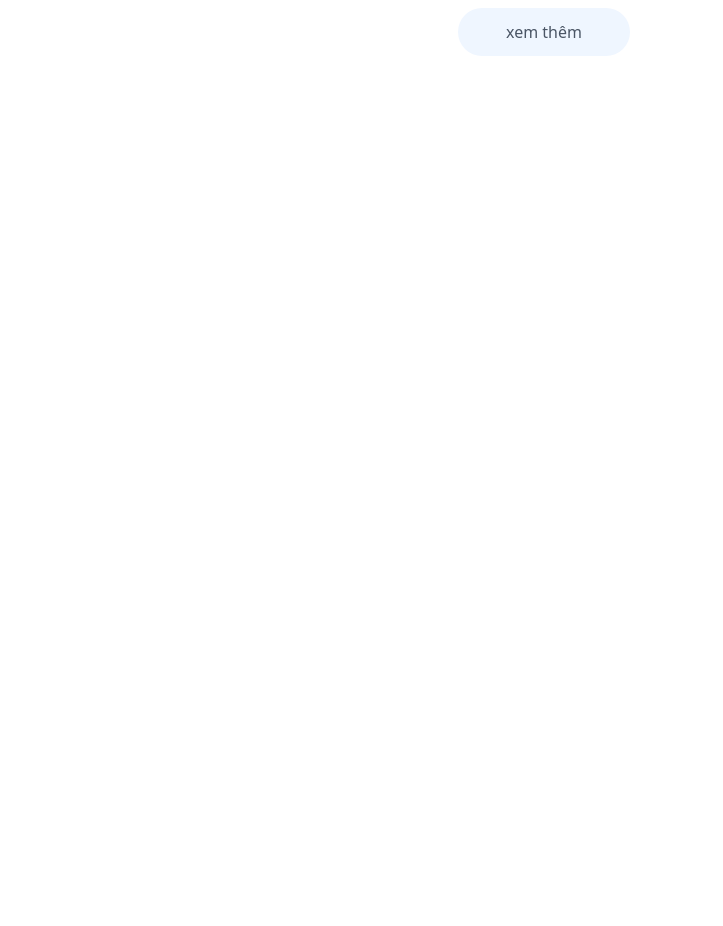
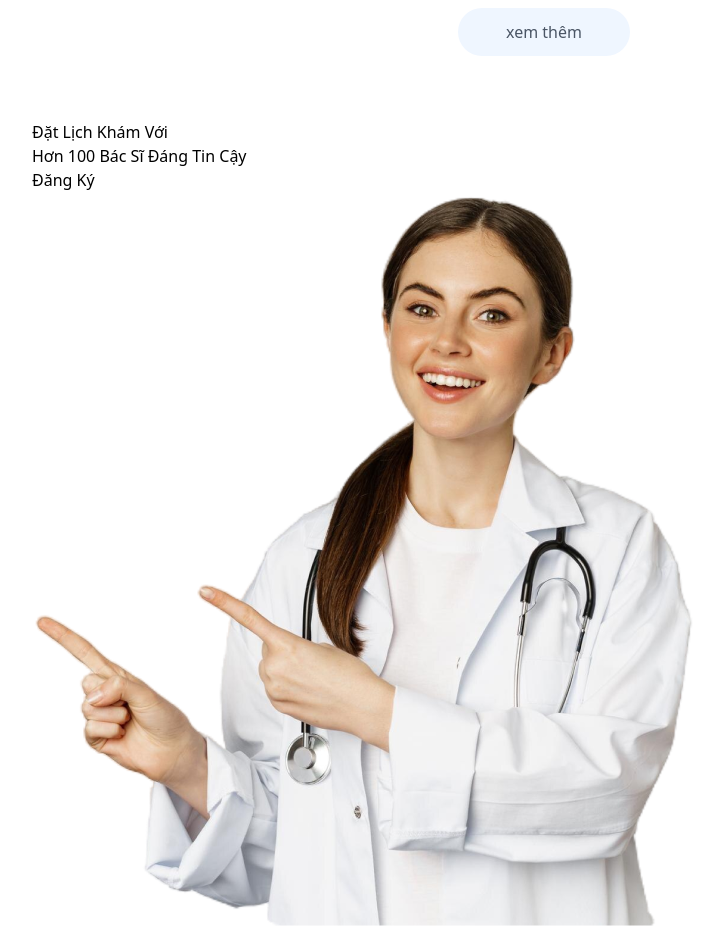
Before and after one commit to Phuoc1110/Dr-Appointment, a React (Vite) app in the folder frontend/: page / in a window 1280 px wide. Shown: the part 2400-3326 px from the top of the page, without its empty margins (96-819 px from the left). Before the commit the page ends 2520 px from the top, so only its background shows below. Built offline with nearby package versions, Linux system fonts and the light colour scheme.

Commit message:
Banner_1

```diff
--- a/frontend/index.html
+++ b/frontend/index.html
@@ -1,5 +1,5 @@
 <!doctype html>
-<html lang="en">
+<html lang="en" class="scroll-smooth">
   <head>
     <meta charset="UTF-8" />
     <link rel="icon" type="image/svg+xml" href="/vite.svg" />
--- /dev/null
+++ b/frontend/src/components/Banner.jsx
@@ -0,0 +1,24 @@
+import React from 'react'
+import { assets } from '../assets/assets_frontend/assets'
+
+const Banner = () => {
+  return (
+    <div>
+        {/* Bên trái */}
+        <div>
+            <p>Đặt Lịch Khám Với</p>
+            <p>Hơn 100 Bác Sĩ Đáng Tin Cậy</p>
+        </div>
+        <button>Đăng Ký</button>
+
+        {/* Bên phải */}
+        <div>
+            <img src={assets.appointment_img} alt="" />
+        </div>
+
+
+    </div>
+  )
+}
+
+export default Banner
--- a/frontend/src/components/TopDoctors.jsx
+++ b/frontend/src/components/TopDoctors.jsx
@@ -1,10 +1,12 @@
-import React from 'react'
+import React, { useContext } from 'react'
 import { doctors } from '../assets/assets_frontend/assets'
+import { AppContext } from '../context/AppContext'
 import { useNavigate } from 'react-router-dom'
 
 const TopDoctors = () => {
 
     const navigate = useNavigate()
+    const {doctors} = useContext(AppContext)
 
   return (
     <div className='flex flex-col items-center gap-4 my-16 text-gray-900 md:mx-10'>
@@ -24,7 +26,7 @@ const TopDoctors = () => {
                 </div>
             ))}
         </div>
-        <button className='bg-blue-50 text-gray-600 px-12 py-3 rounded-full mt-10'>xem thêm</button>
+        <button onClick={()=>{ navigate('/doctors'); scrollTo(0,0) }} className='bg-blue-50 text-gray-600 px-12 py-3 rounded-full mt-10'>xem thêm</button>
     </div>
   )
 }
--- a/frontend/src/pages/Home.jsx
+++ b/frontend/src/pages/Home.jsx
@@ -2,6 +2,7 @@ import React from 'react'
 import Header from '../components/Header'
 import SpecialityMenu from '../components/SpecialityMenu'
 import TopDoctors from '../components/TopDoctors'
+import Banner from '../components/Banner'
 
 const Home = () => {
   return (
@@ -9,6 +10,7 @@ const Home = () => {
         <Header/>
         <SpecialityMenu/>
         <TopDoctors/>
+        <Banner/>
     </div>
   )
 }
```
